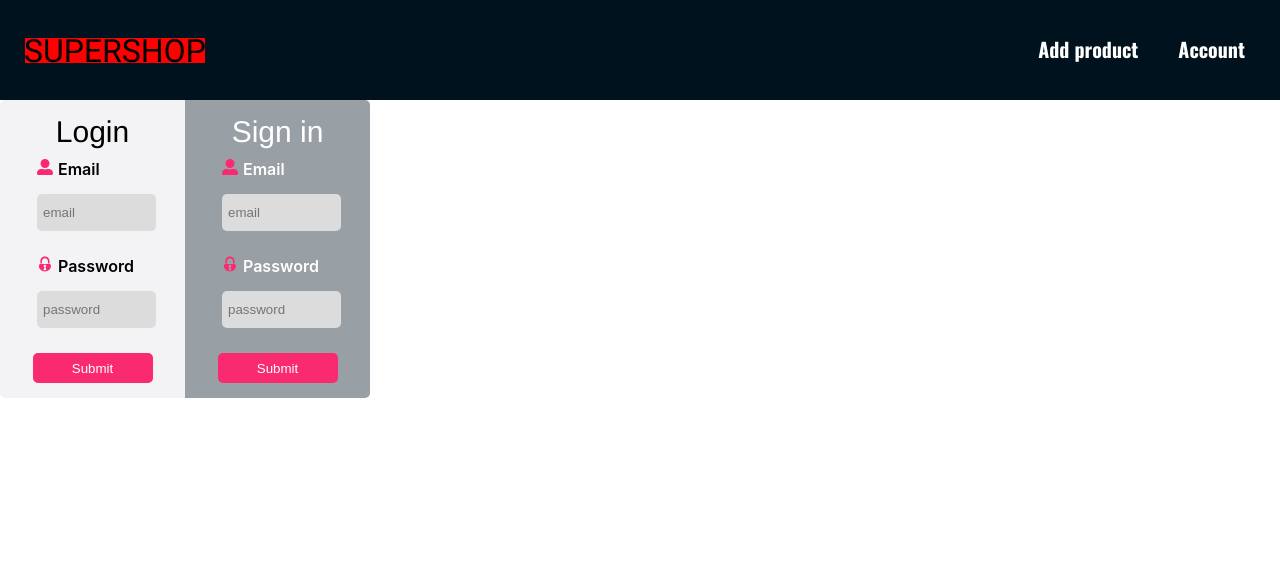
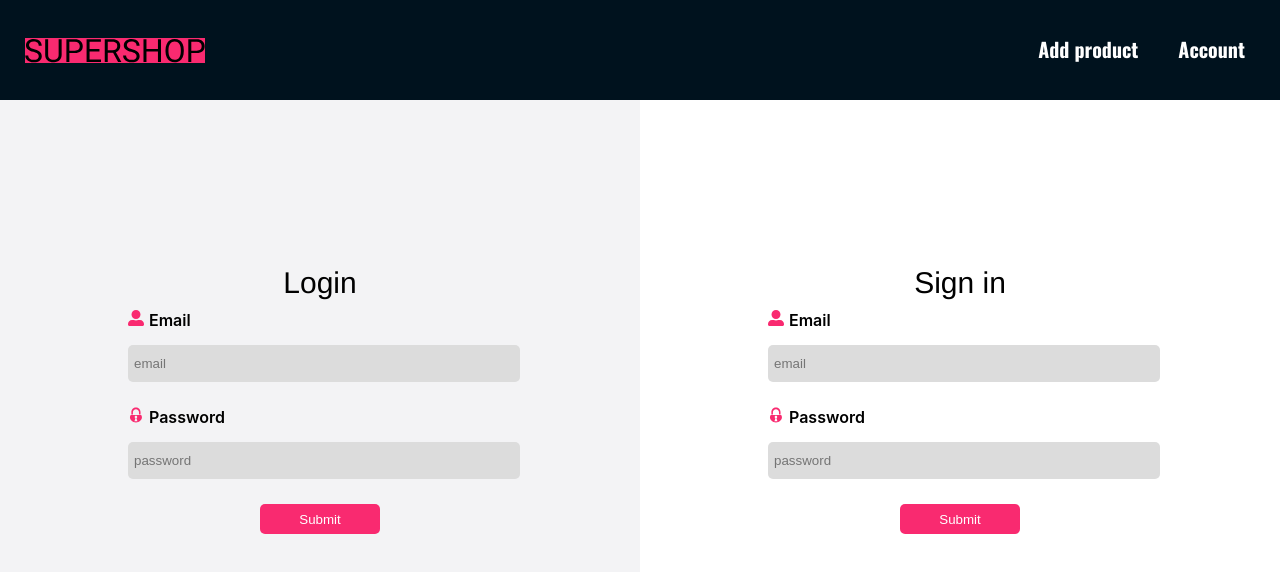
Before and after one commit to KlaraGajaszek/SuperShop, a React (Create React App) app: page /account in a window 1280 px wide. Shown: the top 572 px of the page. Built offline with nearby package versions, Linux system fonts and the light colour scheme.

Commit message:
fix types

```diff
--- a/src/App.tsx
+++ b/src/App.tsx
@@ -7,7 +7,12 @@ import ProductPage from './pages/Product/ProductPage';
 import FormPage from './pages/Form/FormPage';
 import LogInForm from './pages/LogInForm/LogInForm';
 import SignInForm from './pages/SignInForm/SignInForm';
-import { AppWrapper, PageWrapper, AccountWrapper } from './AppStyles';
+import {
+  AppWrapper,
+  PageWrapper,
+  AccountWrapper,
+  ProductWrapper,
+} from './AppStyles';
 
 const App: FC = () => {
   return (
@@ -26,8 +31,11 @@ const App: FC = () => {
               <FormPage />
             </Route>
             <Route path="/products/:id">
-              <ProductPage />
+              <ProductWrapper>
+                <ProductPage />
+              </ProductWrapper>
             </Route>
+
             <Route path="/">
               <StartView />
             </Route>
--- a/src/AppStyles.tsx
+++ b/src/AppStyles.tsx
@@ -10,8 +10,12 @@ export const PageWrapper = styled.div`
 export const AccountWrapper = styled.div`
   display: flex;
   flex-direction: row;
-  width: 100%;
-  height: 100%;
-  padding-top: 100px;
   overflow-y: hidden;
 `;
+export const ProductWrapper = styled.div`
+  display: flex;
+  height: 100vh;
+  justify-items: center;
+  align-items: center;
+  background-color: #f3f3f5;
+`;
--- a/src/components/organisms/Header/HeaderStyles.tsx
+++ b/src/components/organisms/Header/HeaderStyles.tsx
@@ -39,8 +39,9 @@ export const NavbarContainerUl = styled.ul`
   flex-direction: row;
 `;
 
-export const Icon = styled.a`
-  background-color: red;
+export const Icon = styled.svg`
+  background-color: #f92a70;
   font-size: 25px;
   cursor: pointer;
+  color: red;
 `;
--- a/src/pages/LogInForm/LogInFormStyles.tsx
+++ b/src/pages/LogInForm/LogInFormStyles.tsx
@@ -5,9 +5,10 @@ export const FormWrapper = styled.div`
   justify-content: center;
   align-items: center;
   flex-direction: column;
+  border-radius: 5px 0px 0px 5px;
+  width: 50vw;
+  height: 100vh;
   background-color: #f3f3f5;
-  border-radius: 5px 0px 0px 5px;
-  height: calc(100vh-100px);
 `;
 
 export const LabelWrapper = styled.div`
--- a/src/pages/Product/ProductPageStyles.tsx
+++ b/src/pages/Product/ProductPageStyles.tsx
@@ -2,16 +2,14 @@ import styled from 'styled-components';
 
 export const BoxWrapper = styled.div`
   display: flex;
-  justify-content: center;
-  align-items: center;
-  background-color: rgba(0, 18, 30, 0.8);
 `;
 
 export const Box = styled.div`
+  margin: 100px auto auto;
+  width: 80%;
+  height: 60%;
   display: flex;
   flex-direction: column;
-  margin: 15px 0;
-  width: 100%;
   padding: 15px 15px;
   border-radius: 8px;
   background-color: #fff;
@@ -28,7 +26,7 @@ export const ImgBox = styled.div`
 export const TitleBox = styled.div`
   display: flex;
   flex-direction: row;
-  justify-content: flex-start;
+  justify-content: space-between;
 `;
 
 export const Title = styled.span`
--- a/src/pages/SignInForm/SignInForm.tsx
+++ b/src/pages/SignInForm/SignInForm.tsx
@@ -61,7 +61,7 @@ const SignInForm = () => {
             <FormWrapper>
               <Title>Sign in</Title>
               <LabelWrapper>
-                <Label label={'Email'} icon={<FaUserAlt />} color={'#FFFF'} />
+                <Label label={'Email'} icon={<FaUserAlt />} color={'black'} />
                 <InputDefault
                   name="email"
                   placeholder={'email'}
@@ -74,7 +74,7 @@ const SignInForm = () => {
                 <Label
                   label={'Password'}
                   icon={<GiPadlock />}
-                  color={'#FFFF'}
+                  color={'black'}
                 />
                 <InputDefault
                   name="password"
--- a/src/pages/SignInForm/SignInFormStyles.tsx
+++ b/src/pages/SignInForm/SignInFormStyles.tsx
@@ -5,9 +5,10 @@ export const FormWrapper = styled.div`
   justify-content: center;
   align-items: center;
   flex-direction: column;
-  background-color: rgba(0, 18, 30, 0.4);
+  background-color: #ffffff;
   border-radius: 0 5px 5px 0;
-  height: calc(100vh-100px);
+  height: 100vh;
+  width: 50vw;
 `;
 
 export const LabelWrapper = styled.div`
@@ -15,7 +16,7 @@ export const LabelWrapper = styled.div`
 `;
 
 export const Title = styled.div`
-  color: #ffff;
+  color: black;
   margin-top: 15px;
   font-size: 30px;
   text-decoration: bold;
```
